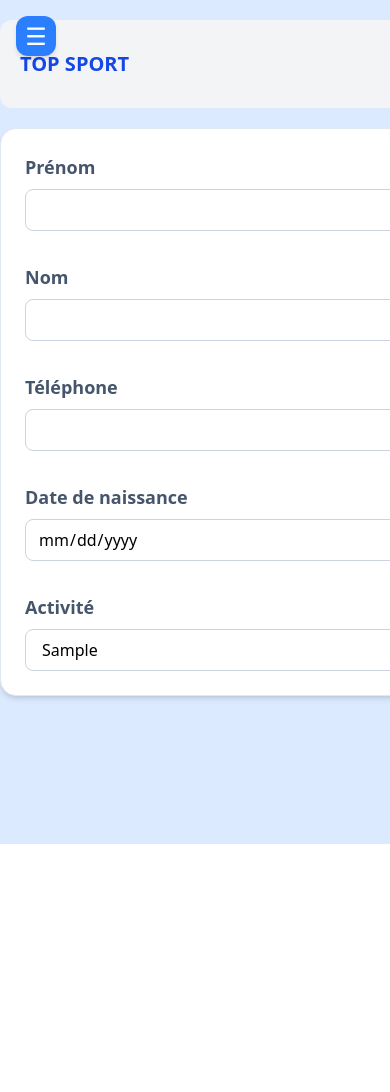
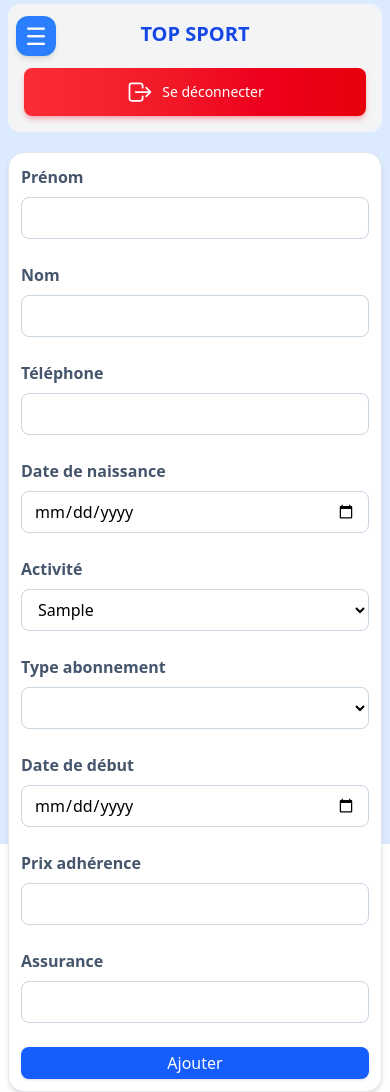
Before and after one commit to Reda-Derdaoui/TopSport_Dashboard, a PHP site: template src/view/Responsable/AjouteClient.php in a window 390 px wide; the page is wider, and only the part inside the window is pictured. Before the commit the page ends 844 px from the top of that part, so only its background shows below. Run offline with PHP 8.4, Linux system fonts and the light colour scheme; the visitor is signed in with stand-in values (Sample User, id 1); tables that the repository leaves empty or names only in its code hold one stand-in row (values such as "Sample post"); the template is opened without the code that fills it: most values are stand-ins (such as "Sample title", 1, 10 or a date in 2020); data that the repository does not hold is empty.

Commit message:
responsable ajouter client responsive

```diff
--- a/css/style.css
+++ b/css/style.css
@@ -1462,6 +1462,11 @@
       grid-template-columns: repeat(3, minmax(0, 1fr));
     }
   }
+  .max-lg\:flex-col {
+    @media (width < 64rem) {
+      flex-direction: column;
+    }
+  }
   .max-lg\:gap-3 {
     @media (width < 64rem) {
       gap: calc(var(--spacing) * 3);
@@ -1470,6 +1475,11 @@
   .max-lg\:gap-4 {
     @media (width < 64rem) {
       gap: calc(var(--spacing) * 4);
+    }
+  }
+  .max-lg\:gap-6 {
+    @media (width < 64rem) {
+      gap: calc(var(--spacing) * 6);
     }
   }
   .max-lg\:p-2 {
@@ -1526,6 +1536,11 @@
   .max-md\:z-50 {
     @media (width < 48rem) {
       z-index: 50;
+    }
+  }
+  .max-md\:mt-2 {
+    @media (width < 48rem) {
+      margin-top: calc(var(--spacing) * 2);
     }
   }
   .max-md\:mt-3 {
@@ -1781,6 +1796,11 @@
       padding: calc(var(--spacing) * 3);
     }
   }
+  .max-md\:p-4 {
+    @media (width < 48rem) {
+      padding: calc(var(--spacing) * 4);
+    }
+  }
   .max-md\:px-3 {
     @media (width < 48rem) {
       padding-inline: calc(var(--spacing) * 3);
@@ -1885,6 +1905,11 @@
       transition-duration: 300ms;
     }
   }
+  .max-sm\:mt-1 {
+    @media (width < 40rem) {
+      margin-top: calc(var(--spacing) * 1);
+    }
+  }
   .max-sm\:mt-2 {
     @media (width < 40rem) {
       margin-top: calc(var(--spacing) * 2);
@@ -1968,6 +1993,11 @@
   .max-sm\:w-full {
     @media (width < 40rem) {
       width: 100%;
+    }
+  }
+  .max-sm\:max-w-full {
+    @media (width < 40rem) {
+      max-width: 100%;
     }
   }
   .max-sm\:flex-col {
@@ -2080,6 +2110,12 @@
     @media (width < 40rem) {
       font-size: var(--text-4xl);
       line-height: var(--tw-leading, var(--text-4xl--line-height));
+    }
+  }
+  .max-sm\:text-base {
+    @media (width < 40rem) {
+      font-size: var(--text-base);
+      line-height: var(--tw-leading, var(--text-base--line-height));
     }
   }
   .max-sm\:text-lg {
--- a/src/view/Responsable/AjouteClient.php
+++ b/src/view/Responsable/AjouteClient.php
@@ -69,18 +69,19 @@ $currentPage = basename($_SERVER['PHP_SELF']);
             <?php endforeach; ?>
         </div>
 
-        <div class="flex flex-col mt-5">
+        <div class="flex flex-col items-center w-full mt-5 max-md:mt-2 max-sm:mt-1 px-4 max-sm:px-2">
             <!-- Up bar -->
 
-            <div class="flex justify-between items-center bg-gray-100 gap-5 w-300 p-5 rounded-xl">
-                <div class="flex justify-center items-center gap-3">
-                    <h1 class="text-xl text-blue-700 font-bold">TOP SPORT</h1>
+            <div
+                class="flex justify-between items-center bg-gray-100 gap-5 w-300 max-2xl:w-full max-sm:flex-col max-sm:justify-center p-5 max-sm:p-4 rounded-xl">
+                <div class="flex justify-center items-center gap-3 max-sm:w-full">
+                    <h1 class="text-xl text-blue-700 font-bold max-sm:text-center">TOP SPORT</h1>
                 </div>
 
-                <div class="flex justify-center items-center gap-5">
-                    <form action="../../controller/logoutController.php" method="POST">
+                <div class="flex justify-center items-center gap-5 max-sm:w-full">
+                    <form action="../../controller/logoutController.php" method="POST" class="max-sm:w-full">
                         <button type="submit" name="logout"
-                            class=" cursor-pointer group flex items-center justify-center gap-2 px-5 py-2.5 text-sm font-medium text-white transition-all duration-300 ease-in-out bg-linear-to-r from-red-500 to-red-600 rounded-lg shadow-md shadow-red-500/30 hover:from-red-600 hover:to-red-700 hover:shadow-lg hover:-translate-y-0.5 hover:shadow-red-500/40 focus:ring-4 focus:ring-red-500/50 focus:outline-none dark:shadow-red-900/50">
+                            class="cursor-pointer group flex items-center justify-center gap-2 px-5 py-2.5 max-sm:w-full text-sm font-medium text-white transition-all duration-300 ease-in-out bg-linear-to-r from-red-500 to-red-600 rounded-lg shadow-md shadow-red-500/30 hover:from-red-600 hover:to-red-700 hover:shadow-lg hover:-translate-y-0.5 hover:shadow-red-500/40 focus:ring-4 focus:ring-red-500/50 focus:outline-none dark:shadow-red-900/50">
                             <svg xmlns="http://www.w3.org/2000/svg"
                                 class="w-7 h-7 transition-transform duration-300 group-hover:-translate-x-1"
                                 viewBox="0 0 512 512">
@@ -97,7 +98,7 @@ $currentPage = basename($_SERVER['PHP_SELF']);
 
             <!-- Prix check -->
             <?php if (isset($errorPrice)): ?>
-                <div class="flex items-center justify-between w-full max-w-sm gap-3 p-3 mt-2 text-red-800 bg-red-100 border border-red-200 rounded-lg shadow-sm"
+                <div class="flex items-center justify-between w-full max-w-sm max-sm:max-w-full gap-3 p-3 mt-2 text-red-800 bg-red-100 border border-red-200 rounded-lg shadow-sm"
                     role="alert">
                     <span class="flex-1 text-sm font-medium"><?php echo $errorPrice; ?></span>
                     <div class="ml-4 items-center flex">
@@ -115,7 +116,7 @@ $currentPage = basename($_SERVER['PHP_SELF']);
 
             <!-- Assurance check  -->
             <?php if (isset($errorAssurance)): ?>
-                <div class="flex items-center justify-between w-full max-w-sm gap-3 p-3 mt-2 text-red-800 bg-red-100 border border-red-200 rounded-lg shadow-sm"
+                <div class="flex items-center justify-between w-full max-w-sm max-sm:max-w-full gap-3 p-3 mt-2 text-red-800 bg-red-100 border border-red-200 rounded-lg shadow-sm"
                     role="alert">
                     <span class="flex-1 text-sm font-medium"><?php echo $errorAssurance; ?></span>
                     <div class="ml-4 items-center flex">
@@ -133,7 +134,7 @@ $currentPage = basename($_SERVER['PHP_SELF']);
 
             <!-- Date Naissance check -->
             <?php if (isset($errorDateNaissance)): ?>
-                <div class="flex items-center justify-between w-full max-w-sm gap-3 p-3 mt-2 text-red-800 bg-red-100 border border-red-200 rounded-lg shadow-sm"
+                <div class="flex items-center justify-between w-full max-w-sm max-sm:max-w-full gap-3 p-3 mt-2 text-red-800 bg-red-100 border border-red-200 rounded-lg shadow-sm"
                     role="alert">
                     <span class="flex-1 text-sm font-medium"><?php echo $errorDateNaissance; ?></span>
                     <div class="ml-4 items-center flex">
@@ -151,7 +152,7 @@ $currentPage = basename($_SERVER['PHP_SELF']);
 
             <!-- numero de telephone check -->
             <?php if (isset($errorTele)): ?>
-                <div class="flex items-center justify-between w-full max-w-sm gap-3 p-3 mt-2 text-red-800 bg-red-100 border border-red-200 rounded-lg shadow-sm"
+                <div class="flex items-center justify-between w-full max-w-sm max-sm:max-w-full gap-3 p-3 mt-2 text-red-800 bg-red-100 border border-red-200 rounded-lg shadow-sm"
                     role="alert">
                     <span class="flex-1 text-sm font-medium"><?php echo $errorTele; ?></span>
                     <div class="ml-4 items-center flex">
@@ -169,7 +170,7 @@ $currentPage = basename($_SERVER['PHP_SELF']);
 
             <!-- adherent check  -->
             <?php if (isset($error)): ?>
-                <div class="flex items-center justify-between w-full max-w-sm gap-3 p-3 mt-2 text-red-800 bg-red-100 border border-red-200 rounded-lg shadow-sm"
+                <div class="flex items-center justify-between w-full max-w-sm max-sm:max-w-full gap-3 p-3 mt-2 text-red-800 bg-red-100 border border-red-200 rounded-lg shadow-sm"
                     role="alert">
                     <span class="flex-1 text-sm font-medium"><?php echo $error; ?></span>
                     <div class="ml-4 items-center flex">
@@ -184,7 +185,7 @@ $currentPage = basename($_SERVER['PHP_SELF']);
                     </div>
                 </div>
             <?php elseif (isset($validation)): ?>
-                <div class="flex items-center justify-between w-full max-w-sm gap-3 p-3 mt-2 text-green-800 bg-green-100 border border-green-200 rounded-lg shadow-sm"
+                <div class="flex items-center justify-between w-full max-w-sm max-sm:max-w-full gap-3 p-3 mt-2 text-green-800 bg-green-100 border border-green-200 rounded-lg shadow-sm"
                     role="alert">
                     <span class="text-green-600 font-semibold text-md text-center"><?php echo $validation; ?></span>
                     <div class="ml-4 flex items-center ">
@@ -202,7 +203,7 @@ $currentPage = basename($_SERVER['PHP_SELF']);
 
             <!-- nom and prenom check for numbers input -->
             <?php if (isset($numberError)): ?>
-                <div class="flex items-center justify-between w-full max-w-sm gap-3 p-3 mt-2 text-red-800 bg-red-100 border border-red-200 rounded-lg shadow-sm"
+                <div class="flex items-center justify-between w-full max-w-sm max-sm:max-w-full gap-3 p-3 mt-2 text-red-800 bg-red-100 border border-red-200 rounded-lg shadow-sm"
                     role="alert">
                     <span class="flex-1 text-sm font-medium"><?php echo $numberError; ?></span>
                     <div class="ml-4 items-center flex">
@@ -219,37 +220,39 @@ $currentPage = basename($_SERVER['PHP_SELF']);
             <?php endif; ?>
 
             <!-- form -->
-            <form class="flex justify-around gap-10 mt-5 p-6 rounded-2xl bg-white shadow-md border border-slate-200"
+            <form
+                class="flex justify-around gap-10 max-lg:flex-col max-lg:gap-6 mt-5 p-6 max-md:p-4 max-sm:p-3 rounded-2xl bg-white shadow-md border border-slate-200 w-300 max-2xl:w-full"
                 action="AjouteClient.php" method="POST">
 
-                <div class="flex flex-col gap-8 w-full">
+                <div class="flex flex-col gap-8 max-lg:gap-6 w-full">
                     <input type="hidden" id="id" name="id">
                     <div class="flex flex-col gap-2">
-                        <label class="text-slate-600 text-lg font-bold" for="prenom">Prénom</label>
+                        <label class="text-slate-600 text-lg max-sm:text-base font-bold" for="prenom">Prénom</label>
                         <input id="prenom" type="text" name="prenom"
                             class="border border-slate-300 rounded-lg px-3 py-2 focus:border-blue-500 focus:ring-2 focus:ring-blue-200 outline-none transition">
                     </div>
 
                     <div class="flex flex-col gap-2">
-                        <label class="text-slate-600 text-lg font-bold" for="nom">Nom</label>
+                        <label class="text-slate-600 text-lg max-sm:text-base font-bold" for="nom">Nom</label>
                         <input id="nom" type="text" name="nom"
                             class="border border-slate-300 rounded-lg px-3 py-2 focus:border-blue-500 focus:ring-2 focus:ring-blue-200 outline-none transition">
                     </div>
 
                     <div class="flex flex-col gap-2">
-                        <label class="text-slate-600 text-lg font-bold" for="tele">Téléphone</label>
+                        <label class="text-slate-600 text-lg max-sm:text-base font-bold" for="tele">Téléphone</label>
                         <input id="tele" type="number" name="tele"
                             class="border border-slate-300 rounded-lg px-3 py-2 focus:border-blue-500 focus:ring-2 focus:ring-blue-200 outline-none transition">
                     </div>
 
                     <div class="flex flex-col gap-2">
-                        <label class="text-slate-600 text-lg font-bold" for="date">Date de naissance</label>
+                        <label class="text-slate-600 text-lg max-sm:text-base font-bold" for="date">Date de
+                            naissance</label>
                         <input id="dateN" type="date" name="dateNaissance"
                             class="border border-slate-300 rounded-lg px-3 py-2 focus:border-blue-500 focus:ring-2 focus:ring-blue-200 outline-none transition">
                     </div>
 
                     <div class="flex flex-col gap-2">
-                        <label class="text-slate-600 text-lg font-bold" for="activite">Activité</label>
+                        <label class="text-slate-600 text-lg max-sm:text-base font-bold" for="activite">Activité</label>
                         <select name="Activite" id="activite"
                             class="cursor-pointer border border-slate-300 rounded-lg px-3 py-2 focus:border-blue-500 focus:ring-2 focus:ring-blue-200 outline-none transition bg-white">
                             <?php foreach ($activites as $row): ?>
@@ -259,9 +262,10 @@ $currentPage = basename($_SERVER['PHP_SELF']);
                     </div>
                 </div>
 
-                <div class="flex flex-col gap-8 w-full">
+                <div class="flex flex-col gap-8 max-lg:gap-6 w-full">
                     <div class="flex flex-col gap-2">
-                        <label class="text-slate-600 text-lg font-bold" for="type">Type abonnement</label>
+                        <label class="text-slate-600 text-lg max-sm:text-base font-bold" for="type">Type
+                            abonnement</label>
                         <select name="Type_Abon" id="type"
                             class="cursor-pointer border border-slate-300 rounded-lg px-3 py-2 focus:border-blue-500 focus:ring-2 focus:ring-blue-200 outline-none transition bg-white">
                             <?php foreach ($typeAbonnement as $row): ?>
@@ -272,25 +276,25 @@ $currentPage = basename($_SERVER['PHP_SELF']);
                     </div>
 
                     <div class="flex flex-col gap-2">
-                        <label class="text-slate-600 text-lg font-bold">Date de début</label>
+                        <label class="text-slate-600 text-lg max-sm:text-base font-bold">Date de début</label>
                         <input type="date" id="date" name="date"
                             class="border border-slate-300 rounded-lg px-3 py-2 focus:border-blue-500 focus:ring-2 focus:ring-blue-200 outline-none transition">
                     </div>
 
                     <div class="flex flex-col gap-2">
-                        <label class="text-slate-600 text-lg font-bold">Prix adhérence </label>
+                        <label class="text-slate-600 text-lg max-sm:text-base font-bold">Prix adhérence </label>
                         <input type="number" id="prix" name="prix"
                             class="border border-slate-300 rounded-lg px-3 py-2 focus:border-blue-500 focus:ring-2 focus:ring-blue-200 outline-none transition">
                     </div>
 
                     <div class="flex flex-col gap-2">
-                        <label class="text-slate-600 text-lg font-bold">Assurance</label>
+                        <label class="text-slate-600 text-lg max-sm:text-base font-bold">Assurance</label>
                         <input type="number" id="assurance" name="assurance"
                             class="border border-slate-300 rounded-lg px-3 py-2 focus:border-blue-500 focus:ring-2 focus:ring-blue-200 outline-none transition">
                     </div>
 
                     <input
-                        class="w-33 px-4.5 py-1 text-white text-lg bg-blue-600 rounded-lg shadow-sm hover:bg-blue-700 transition-colors duration-200 cursor-pointer"
+                        class="w-33 max-sm:w-full px-4.5 py-1 text-white text-lg max-sm:text-base bg-blue-600 rounded-lg shadow-sm hover:bg-blue-700 transition-colors duration-200 cursor-pointer"
                         type="submit" value="Ajouter" name="addAdherent">
 
                 </div>
```
